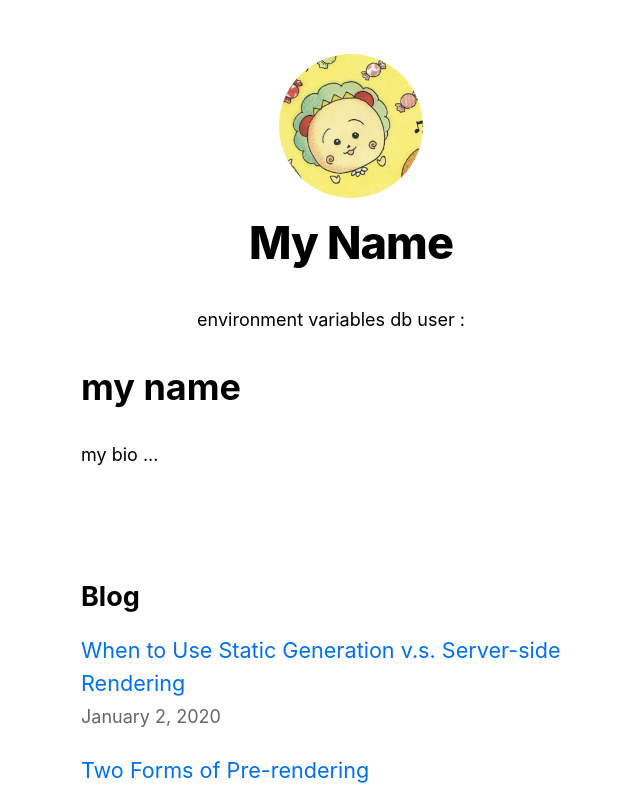
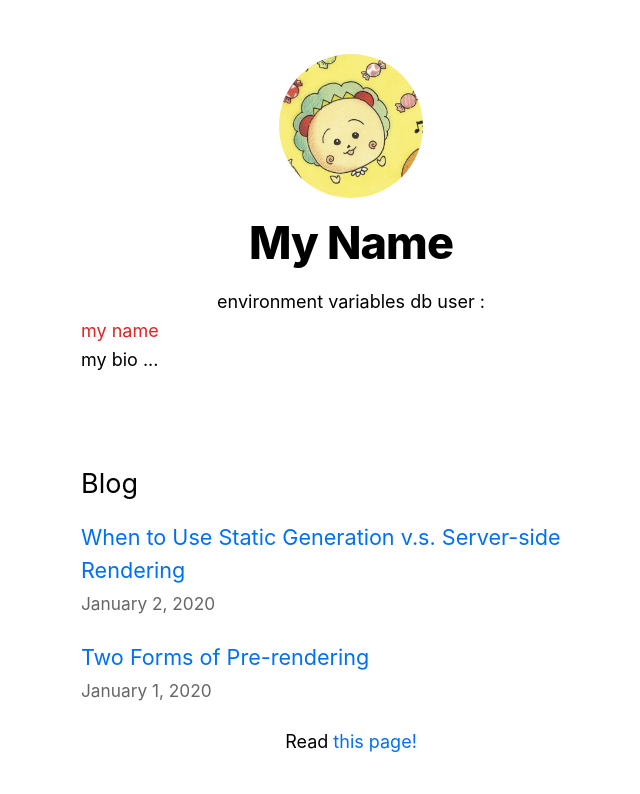
Before and after one commit to a-kawasumi/learn-nextjs, a Next.js app: page / in a window 1280 px wide. Shown: the top 794 px of the page, without its empty margins (289-929 px from the left). Built offline with nearby package versions, Linux system fonts and the light colour scheme.

Commit message:
feat: add tailwind css

```diff
--- a/src/components/profile/index.tsx
+++ b/src/components/profile/index.tsx
@@ -12,7 +12,7 @@ const Profile: React.VFC = () => {
 
   return (
     <div>
-      <h1>{data.name}</h1>
+      <h1 className="text-red-600">{data.name}</h1>
       <p>{data.bio}</p>
     </div>
   );
--- a/src/pages/index.tsx
+++ b/src/pages/index.tsx
@@ -8,6 +8,7 @@ import { getSortedPostsData, PostData } from "~/lib/posts";
 import utilStyles from "~/styles/utils.module.css";
 import Date from "~/components/date";
 import Profile from "~/components/profile";
+import "tailwindcss/tailwind.css";
 
 interface Props {
   allPostsData: PostData[];
--- a/src/styles/globals.css
+++ b/src/styles/globals.css
@@ -1,3 +1,7 @@
+@tailwind base;
+@tailwind components;
+@tailwind utilities;
+
 html,
 body {
   padding: 0;
--- a/tailwind.config.js
+++ b/tailwind.config.js
@@ -1,3 +1,5 @@
 module.exports = {
-  purge: ["./pages/**/*.tsx", "./components/**/*.tsx"],
+  content: ["./src/components/**/*.{ts,tsx}", "./src/pages/**/*.{ts,tsx}"],
+  // build時に未使用のスタイルを除外
+  purge: ["./src/pages/**/*.tsx", "./src/components/**/*.tsx"],
 };
```
